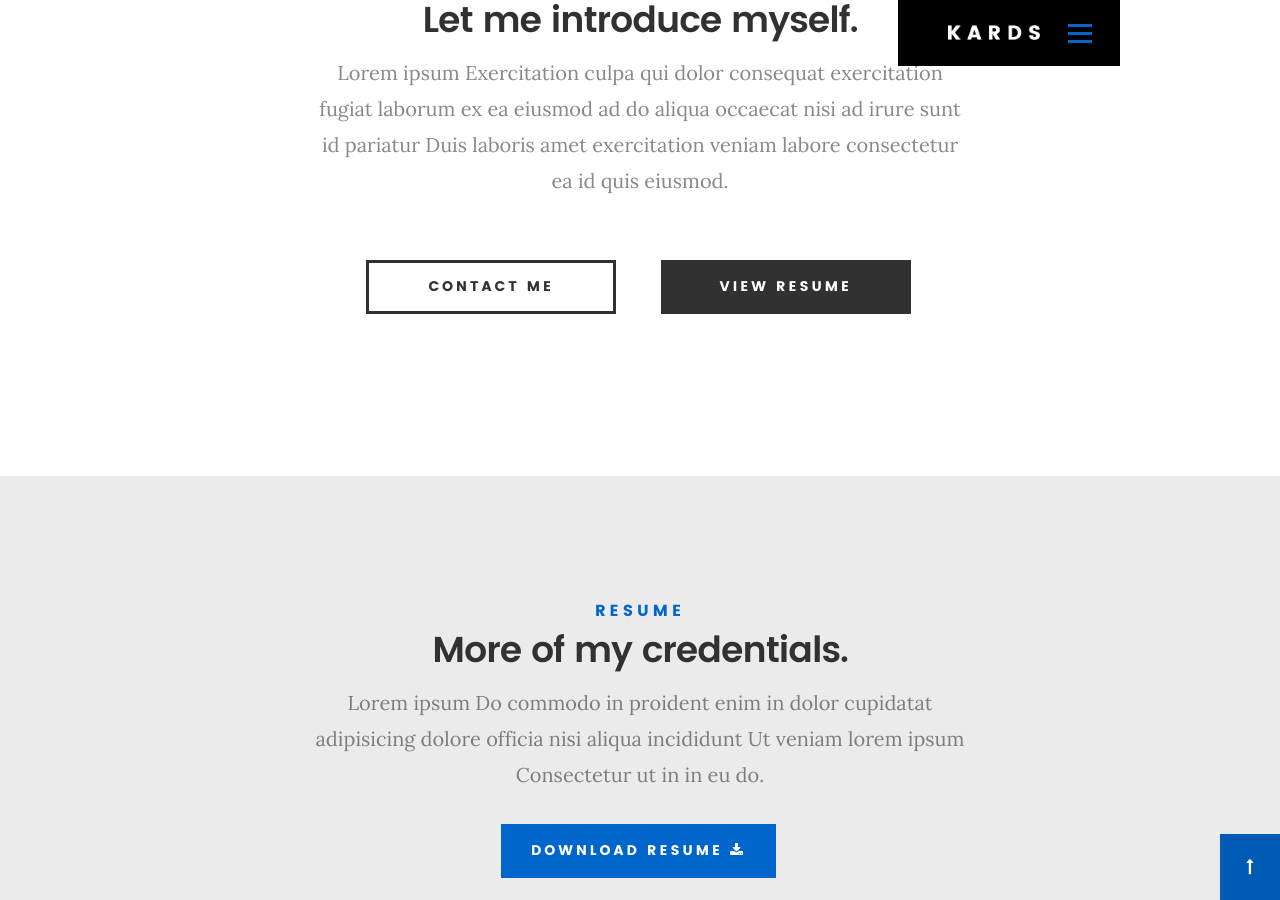
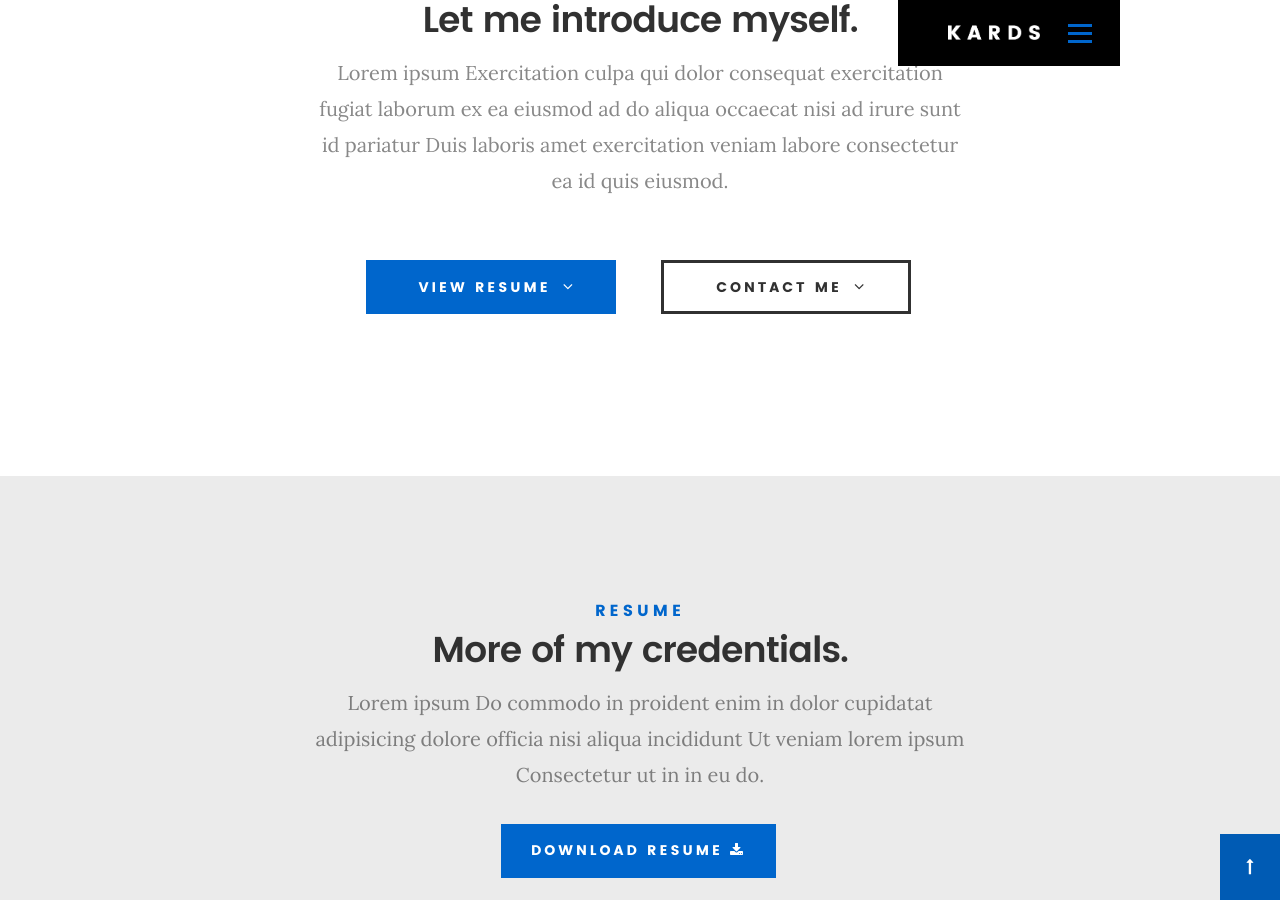
Before and after one commit to chrschorn/chrschorn.github.io, a Jekyll site: the page built from index.html, in a window 1280 px wide and 900 px high, scrolled down 1054 px. Built offline with Jekyll 4.4.1, drawn with Linux system fonts in a browser that asks for light colours; some web fonts are replaced.

Commit message:
Optimize buttons

```diff
--- a/css/main.scss
+++ b/css/main.scss
@@ -42,6 +42,17 @@ $primary-color: #0066cc;
 $primary-color-dark: #003b76;
 $button-color: #005bb4;
 
+@mixin button-arrow {
+	display: inline-block;
+	content: "\f107";
+	font-family: fontAwesome;
+	font-size: 1.6rem;
+	line-height: inherit;
+	text-align: center;
+	position: relative;
+	left: 1.2rem;
+}
+
 
 /**
  * ===================================================================
@@ -1401,14 +1412,7 @@ header .logo a {
 	border-color: $button-color;
 }
 .intro-content .button::after {
-	display: inline-block;
-	content: "\f107";
-	font-family: fontAwesome;
-	font-size: 1.6rem;
-	line-height: inherit;
-	text-align: center;
-	position: relative;
-	left: 1.2rem;
+  	@include button-arrow();
 }
 .intro-content .intro-text {
     font-family: "lora-regular", serif;
@@ -1572,6 +1576,12 @@ header .logo a {
 }
 .about-content .skill-bars {
 	margin-top: 6rem;
+}
+#about a.button.smoothscroll::after {
+	@include button-arrow();
+}
+#about a.button.resume {
+	background: $primary-color;
 }
 
 .button-section {
--- a/index.html
+++ b/index.html
@@ -18,8 +18,8 @@ layout: home
 
     <div class="row button-section">
         <div class="col-twelve">
+            <a href="#resume" title="View Resume" class="button smoothscroll button-primary resume">View Resume</a>
             <a href="#contact" title="Contact Me" class="button stroke smoothscroll">Contact Me</a>
-            <a href="#resume" title="View Resume" class="button smoothscroll button-primary">View Resume</a>
         </div>
     </div>
 
```
